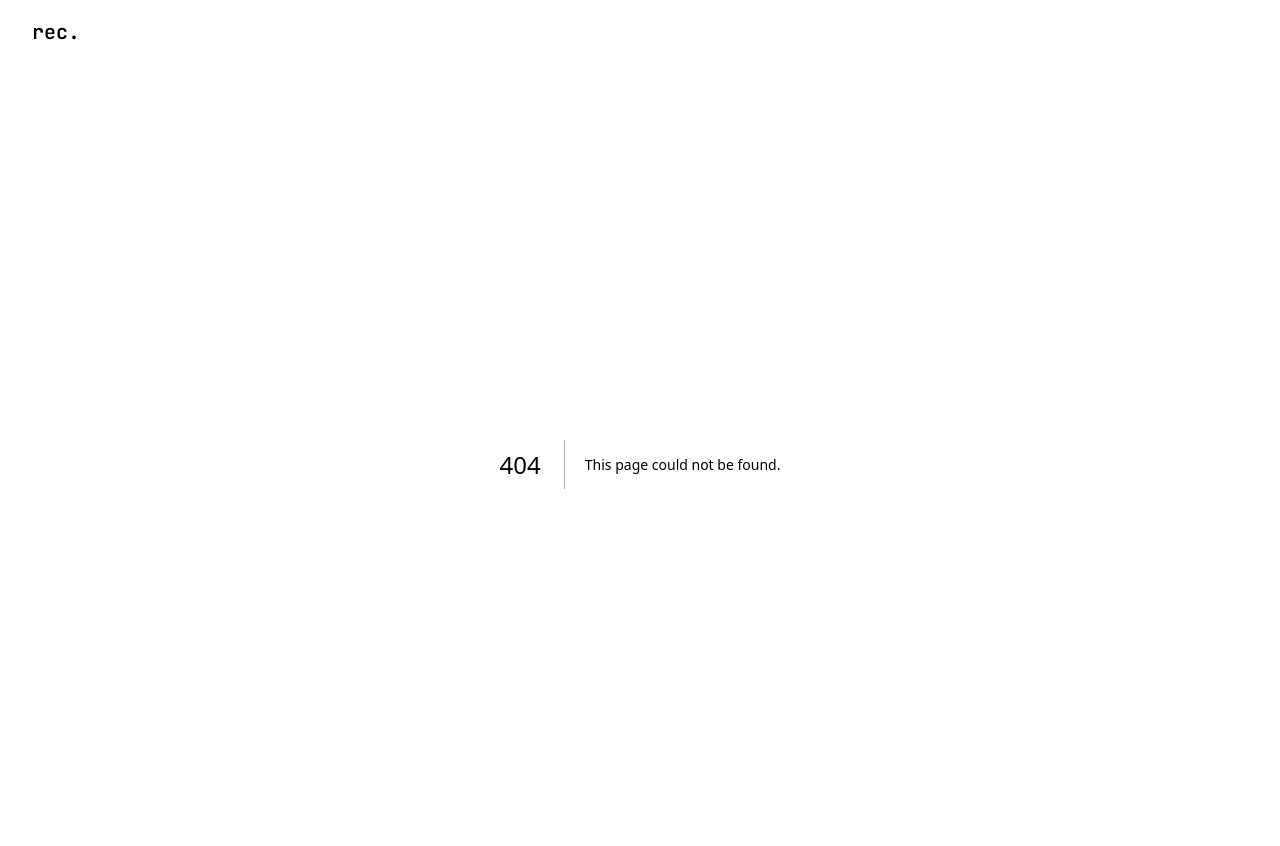
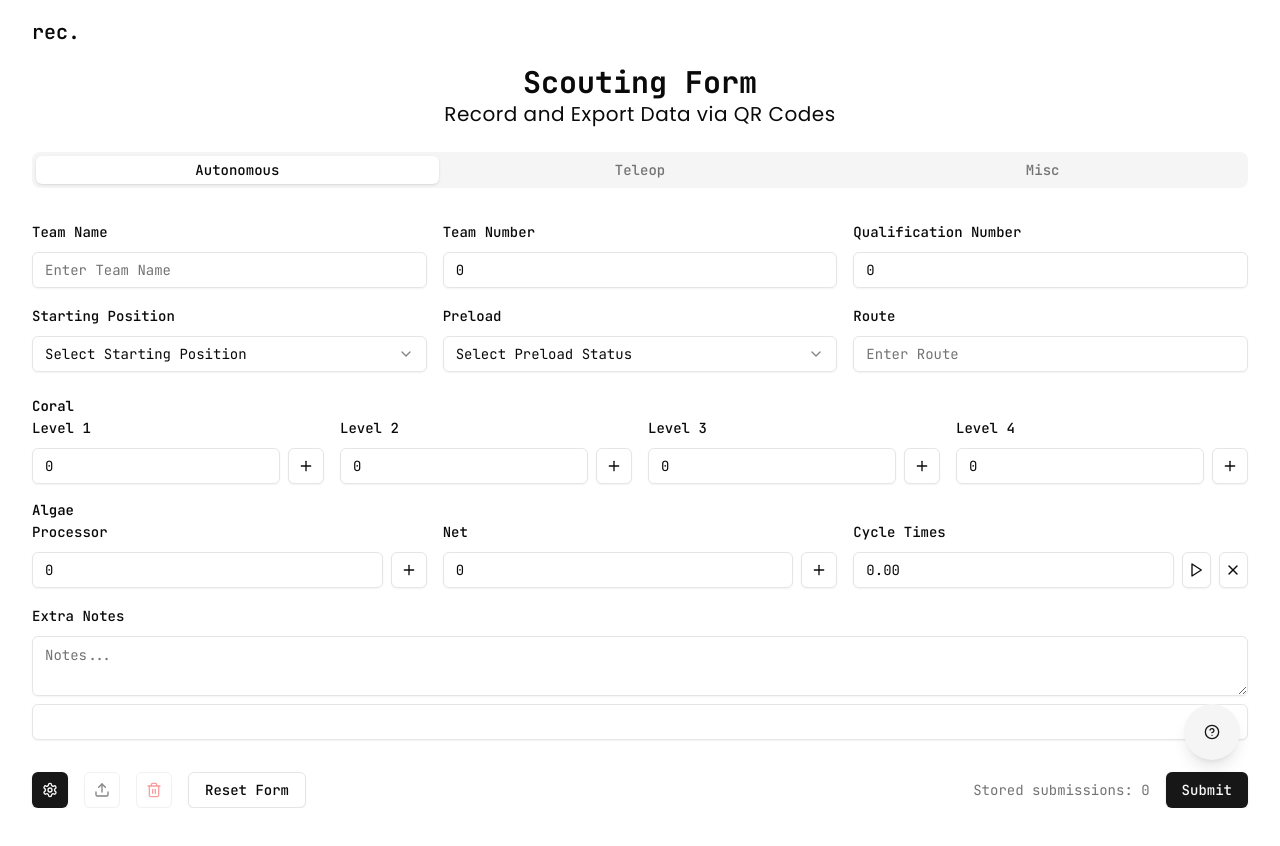
Before and after one commit to kevinnhou/frc-scouting, a Next.js app: page /~offline in a window 1280 px wide. Before the commit this address had no page. Shown: the top 846 px of the page. After the commit the page ends 808 px from the top, so only its background shows below. Built offline with nearby package versions, Linux system fonts and the light colour scheme.

Commit message:
feat: add offline support

```diff
--- /dev/null
+++ b/src/app/~offline/page.tsx
@@ -0,0 +1,17 @@
+import { Helper } from "@/components/form/help";
+import { MatchScoutingForm } from "@/components/form/match-scouting";
+
+export default function MatchScouting() {
+  return (
+    <>
+      <Helper />
+      <div className="container mx-auto px-4 sm:px-6 lg:px-8">
+        <h1 className="text-3xl font-bold text-center">Scouting Form</h1>
+        <p className="text-xl text-center pb-6 tracking-wide font-sans">
+          Record and Export Data via QR Codes
+        </p>
+        <MatchScoutingForm />
+      </div>
+    </>
+  );
+}
--- a/src/components/form/match-scouting.tsx
+++ b/src/components/form/match-scouting.tsx
@@ -244,6 +244,9 @@ export function MatchScoutingForm() {
           }
         },
         error: (error) => {
+          if (error instanceof Error && error.message.includes("fetch")) {
+            return "Data saved locally";
+          }
           console.error(
             "Form submission failed:",
             error instanceof Error ? error.message : "Unknown error occurred."
```
